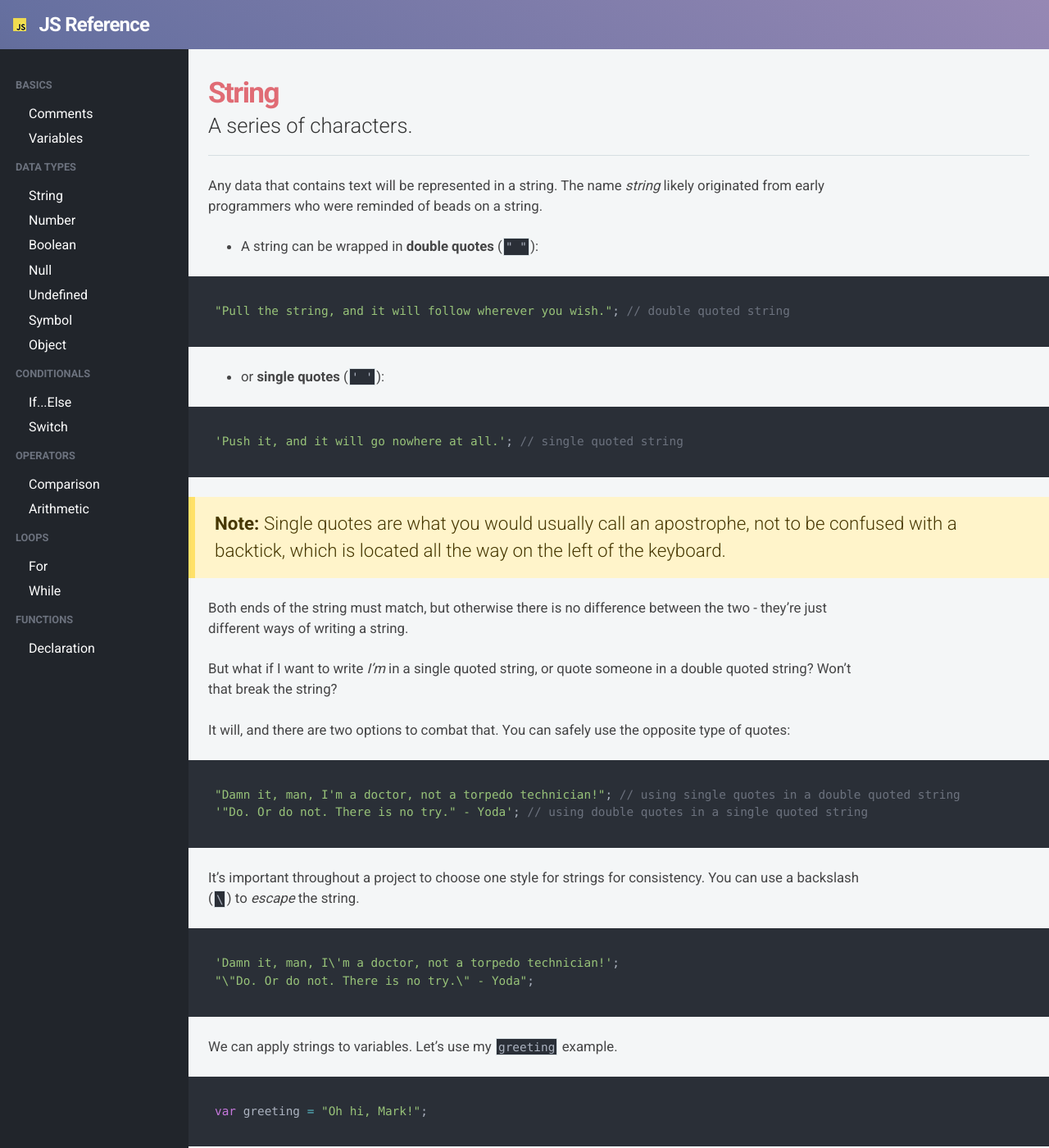
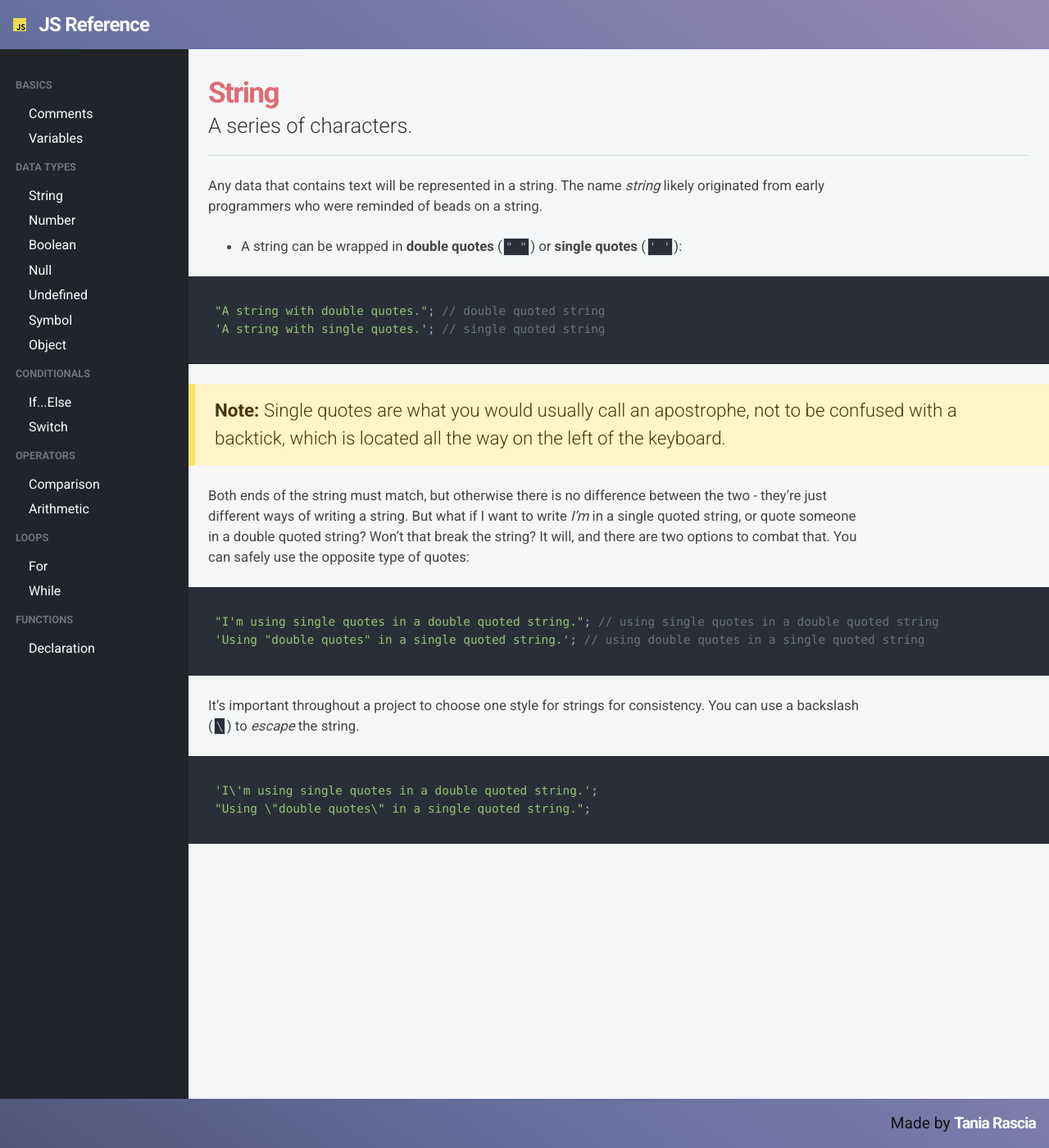
Before and after one commit to KJLarson/snippets, a Jekyll site: the page built from _pages/01_string.md, in a window 1280 px wide and 1400 px high. Shown: the whole window at 82% size. Built offline with Jekyll 4.4.1, drawn with Linux system fonts in a browser that asks for light colours; nearby versions of some CDN libraries; some of the changed text lies outside the part shown.

Commit message:
Update 01_string.md

````diff
--- a/_pages/01_string.md
+++ b/_pages/01_string.md
@@ -9,58 +9,25 @@ permalink: /string/
 
 Any data that contains text will be represented in a string. The name *string* likely originated from early programmers who were reminded of beads on a string.
 
-- A string can be wrapped in **double quotes** (`" "`):
+- A string can be wrapped in **double quotes** (`" "`)  or **single quotes** (`' '`):
 
 ```js
-"Pull the string, and it will follow wherever you wish."; // double quoted string
-```
-
-- or **single quotes** (`' '`):
-
-```js
-'Push it, and it will go nowhere at all.'; // single quoted string
+"A string with double quotes."; // double quoted string
+'A string with single quotes.'; // single quoted string
 ```
 
 > **Note:** Single quotes are what you would usually call an apostrophe, not to be confused with a backtick, which is located all the way on the left of the keyboard.
 
-Both ends of the string must match, but otherwise there is no difference between the two - they're just different ways of writing a string.
-
-But what if I want to write *I'm* in a single quoted string, or quote someone in a double quoted string? Won't that break the string?
-
-It will, and there are two options to combat that. You can safely use the opposite type of quotes:
+Both ends of the string must match, but otherwise there is no difference between the two - they're just different ways of writing a string. But what if I want to write *I'm* in a single quoted string, or quote someone in a double quoted string? Won't that break the string? It will, and there are two options to combat that. You can safely use the opposite type of quotes:
 
 ```js
-"Damn it, man, I'm a doctor, not a torpedo technician!"; // using single quotes in a double quoted string
-'"Do. Or do not. There is no try." - Yoda'; // using double quotes in a single quoted string
+"I'm using single quotes in a double quoted string."; // using single quotes in a double quoted string
+'Using "double quotes" in a single quoted string.'; // using double quotes in a single quoted string
 ```
 
 It's important throughout a project to choose one style for strings for consistency. You can use a backslash (`\`) to *escape* the string.
 
 ```js
-'Damn it, man, I\'m a doctor, not a torpedo technician!';
-"\"Do. Or do not. There is no try.\" - Yoda";
+'I\'m using single quotes in a double quoted string.';
+"Using \"double quotes\" in a single quoted string.";
 ```
-
-We can apply strings to variables. Let's use my `greeting` example.
-
-```js
-var greeting = "Oh hi, Mark!";
-```
-
-Strings can also be linked together in a process known as **concatenation**. Variables and strings can be joined together using the plus (`+`) symbol.
-
-```js
-var greeting = "Oh hi, " + "Mark" + "!"; // returns Oh hi, Mark!
-```
-
-Note that an empty space is also a character in a string. In the below example, we'll see how concatenation can be useful.
-
-```js
-var message = "Oh hi, ";
-var firstName = "Mark";
-var bam = "!";
-
-var greeting = message + firstName + bam; // returns Oh hi, Mark!
-```
-
-Now all the strings are represented by variables which can change. If you've ever logged into email or an app and were greeted with your name, you can see how your name is just a string in a variable in their system.
````
